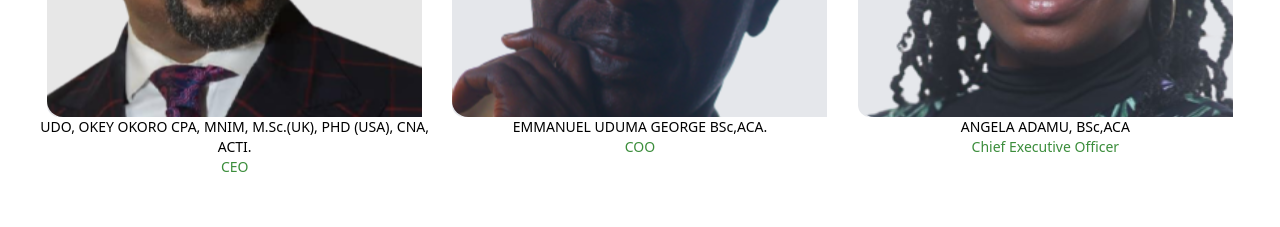
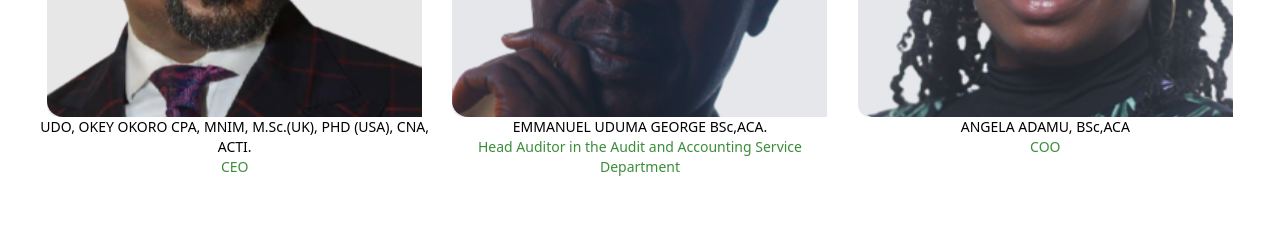
Before and after one commit to raji2004/vog-tech, a Next.js app: page / in a window 1280 px wide. Shown: the part 7900-8127 px from the top of the page. Built offline with nearby package versions, Linux system fonts and the light colour scheme; no server answers.

Commit message:
team update

```diff
--- a/src/app/(landing Home)/_components/data.ts
+++ b/src/app/(landing Home)/_components/data.ts
@@ -296,12 +296,12 @@ export const teamMembers = [
     {
         img: "/img/home/coreteam1.svg",
         title: "EMMANUEL UDUMA GEORGE BSc,ACA.",
-        pos: "COO",
+        pos: "Head Auditor in the Audit and Accounting Service Department",
     },
     {
         img: "/img/home/coreteam2.svg",
         title: "ANGELA ADAMU, BSc,ACA",
-        pos: "Chief Executive Officer",
+        pos: "COO",
     },
     // {
     //     img: "/img/home/coreteam.svg",
```
